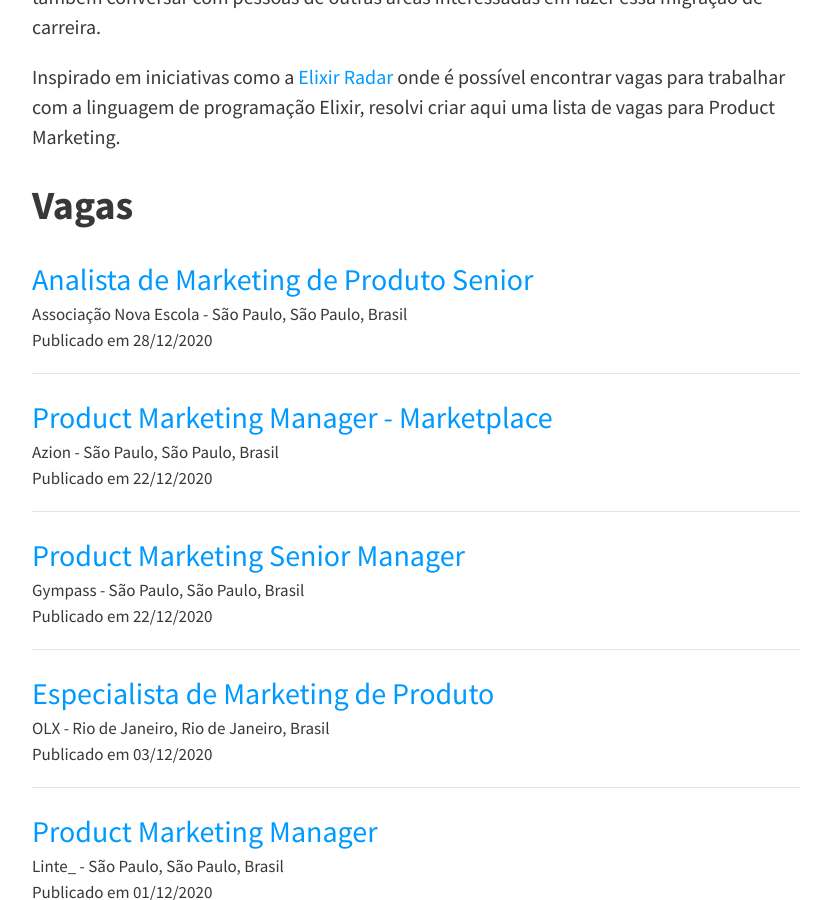
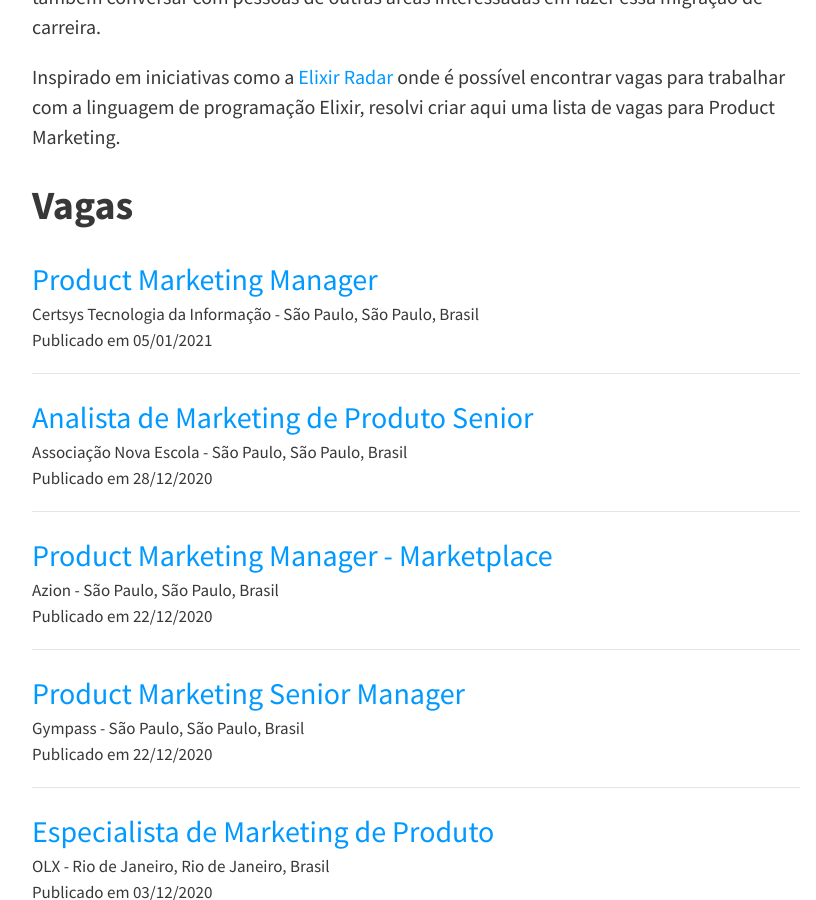
Before and after one commit to felipecbarbosa/felipecbarbosa.github.io, a Jekyll site: the page built from product-marketing/vagas.md, in a window 1280 px wide and 900 px high, scrolled down 953 px. Shown: the whole window, without its empty margins (224-1040 px from the left). Built offline with Jekyll 4.4.1, drawn with Linux system fonts in a browser that asks for light colours; nearby versions of some CDN libraries; comment, search, counter and statistics services are not loaded.

Commit message:
Added new job

```diff
--- a/_data/job.json
+++ b/_data/job.json
@@ -1,4 +1,11 @@
 [
+    {
+        "url": "https://www.linkedin.com/jobs/view/2367908355/",
+        "title": "Product Marketing Manager",
+        "location": "Certsys Tecnologia da Informação - São Paulo, São Paulo, Brasil",
+        "date": "Publicado em 05/01/2021",
+        "track": "certsys"
+    },
     {
         "url": "https://www.linkedin.com/jobs/view/2350252058/",
         "title": "Analista de Marketing de Produto Senior",
```
